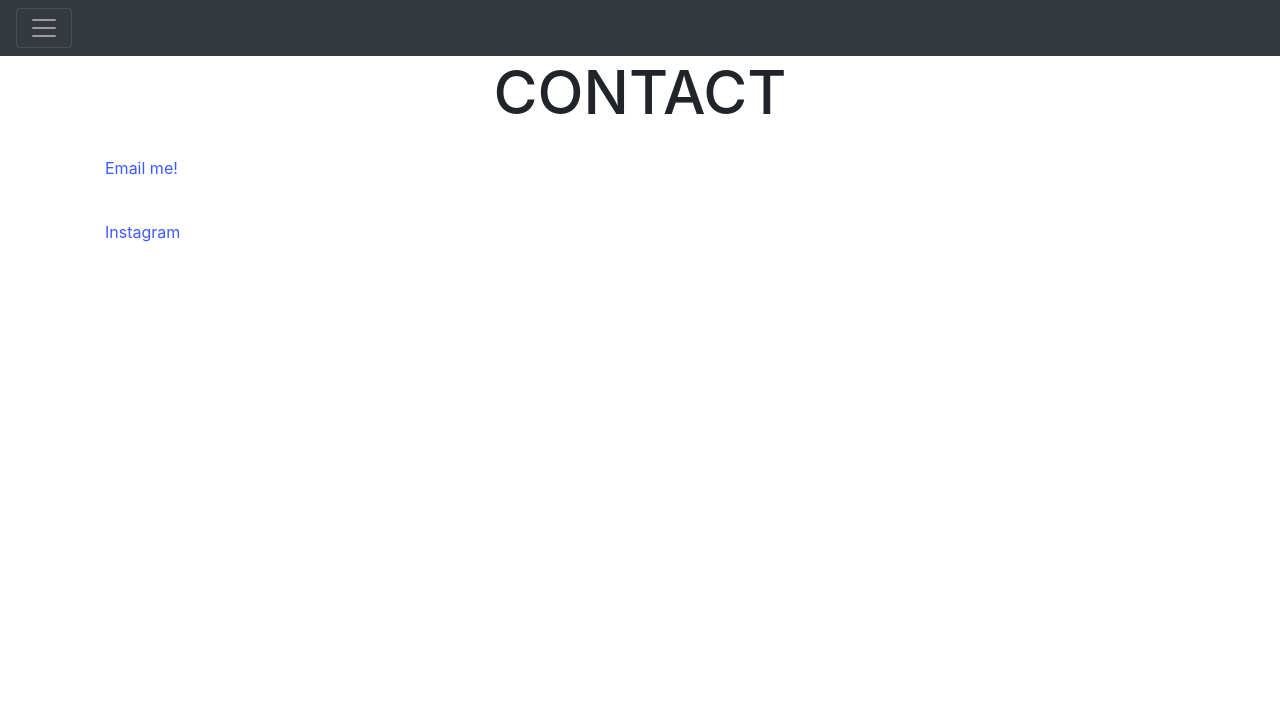
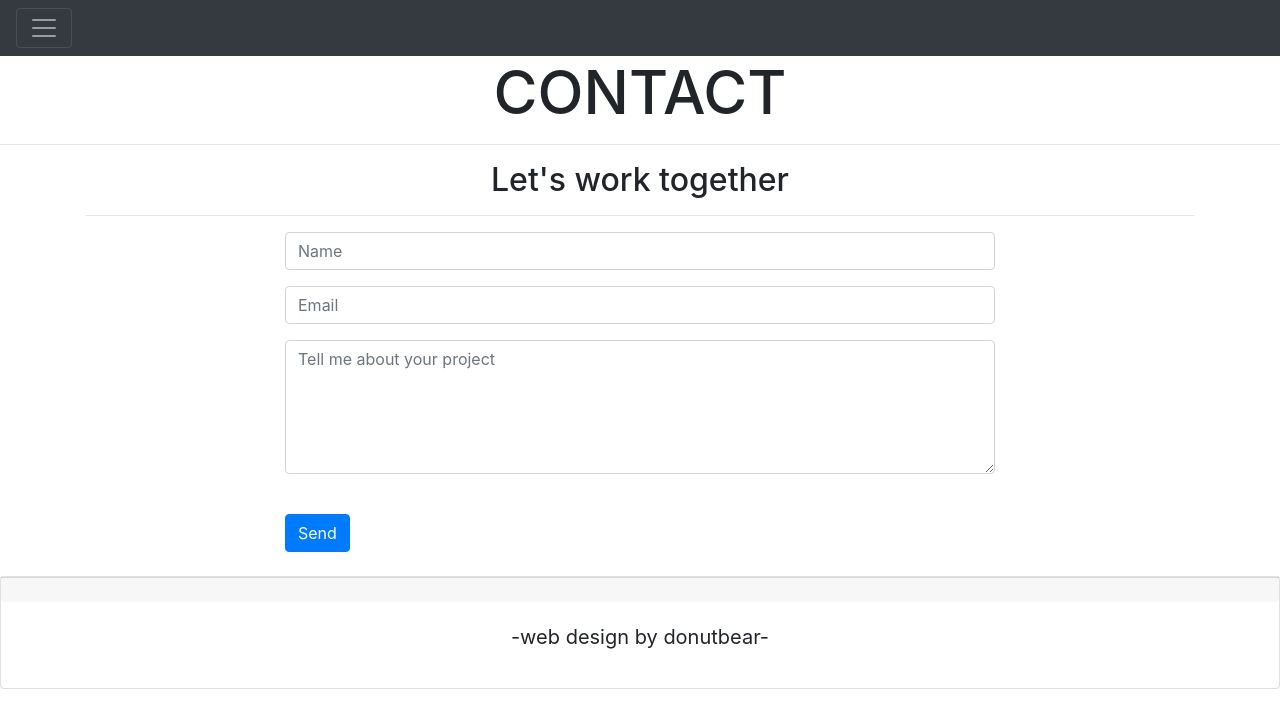
Before and after one commit to bombichino/bombichino.github.io, a plain HTML site: page contact.html in a window 1280 px wide. Drawn offline with nearby package versions, Linux system fonts and the light colour scheme.

Commit message:
Final upload for homework assignment

```diff
--- a/contact.html
+++ b/contact.html
@@ -28,8 +28,10 @@
           </button>
         </nav>
       </div>
+      <!-- Make contact form with bootstrap -->
     <h1>CONTACT</h1>
-      <div class="container">
+    <hr>
+      <!-- <div class="container">
         <div class="row justify-content-center" style="padding: 20px;">
           <div class="col-12">
             <a href="mailto:nick.bombicino@gmail.com">Email me!</a>
@@ -37,10 +39,64 @@
         </div>
         <div class="row justify-content-center" style="padding: 20px;">
           <div class="col-12">
-            <a href="www.instagram.com/nickbombicino">Instagram</a>
+            <a href="www.instagram.com/nickbombicino">Find me on Instagram!</a>
           </div>
         </div>
+      </div> -->
+
+      <!-- I found this contact form below that I'd like to use, but I'm not sure about using Formspree. I'm including it here as a placeholder-->
+
+        <div class="container">
+        <h2 class="text-center">Let's work together</h2>
+        <hr>
+          <div class="container">
+            <div class="row">
+              <div class="col-lg-8 mx-auto">
+                <form action="https://formspree.io/nick.bombicino@gmail.com" role="form"   method="POST" autocomplete="on">
+                  <div class="control-group">
+                    <div class="form-group floating-label-form-group controls">
+                      <input type="text" class="form-control" name="name" placeholder="Name" required>
+                    </div>
+                  </div>
+
+                  <div class="control-group">
+                    <div class="form-group floating-label-form-group controls">
+                      <input type="email" class="form-control form-input" placeholder="Email" required>
+                    </div>
+                  </div>
+
+                  <div class="control-group">
+                    <div class="form-group floating-label-form-group controls">
+                      <textarea class="form-control" id="message" name="message" rows="5" width="100%" placeholder="Tell me about your project" required></textarea>
+                    </div>
+                  </div>
+                  <br>
+                    <div>
+                      <!-- Extra field to avoid spam by fooling scrapers. If a value is provided, the submission will be silently ignored. -->
+                      <input type="text" name="_gotcha" style="display:none" />
+                    </div>
+                  <div>
+                    <input type="submit" class="btn btn-primary" value="Send">
+                    <input type="hidden" name="_subject" value="New submission!" />
+                  </div>
+                  <br>
+                </form>
+              </div>
+            </div>
+          </div>
+        </div>
+       </div>
+    </section>
+
+    <div class="card">
+      <div class="card-footer">
       </div>
+      <div class="card-body">
+        <blockquote class="blockquote mb-0">
+          <p style="text-align: center;">-web design by donutbear-</p>
+        </blockquote>
+      </div>
+    </div>
 
 
     <script src="https://code.jquery.com/jquery-3.4.1.slim.min.js" integrity="sha384-J6qa4849blE2+poT4WnyKhv5vZF5SrPo0iEjwBvKU7imGFAV0wwj1yYfoRSJoZ+n" crossorigin="anonymous"></script>
--- a/style.css
+++ b/style.css
@@ -33,8 +33,12 @@ a:active {
 }
 /* Centered text */
 .centered {
-    position: absolute;
-    top: 50%;
+    position: relative;
+    /* top: 50%;
     left: 50%;
-    transform: translate(-50%, -50%);
+    transform: translate(-50%, -50%); */
   }
+
+  #bio-img {
+        justify-content:flex-end;
+  }
```
Also changed, not shown: bio.html (+22 -3 lines), index.html (+19 -2 lines), portfolio.html (+11 -0 lines), 1 other file.
